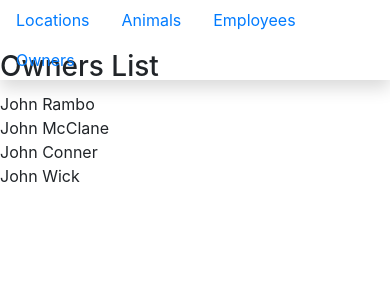
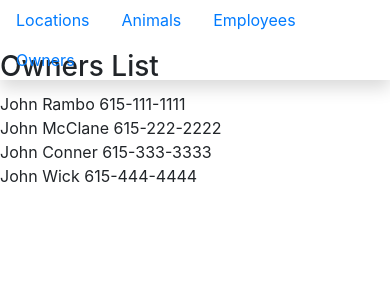
Before and after one commit to wlmathison/kennel, a React (Create React App) app: page /owners in a window 390 px wide. Shown: the top 300 px of the page. Built offline with nearby package versions, Linux system fonts and the light colour scheme.

Commit message:
having phone number display to dom with owner

```diff
--- a/src/components/ApplicationViews.js
+++ b/src/components/ApplicationViews.js
@@ -3,7 +3,7 @@ import React, { Component } from "react"
 import AnimalList from './animal/AnimalList'
 import LocationList from './location/LocationList'
 import EmployeeList from './employee/EmployeeList'
-import OwnersList from "./owners/OwnersList"
+import OwnerList from "./owners/OwnerList"
 
 
 class ApplicationViews extends Component {
@@ -55,7 +55,7 @@ class ApplicationViews extends Component {
                     return <EmployeeList employees={this.state.employees} />
                 }} />
                 <Route path="/owners" render={(props) => {
-                    return <OwnersList owners={this.state.owners} />
+                    return <OwnerList owners={this.state.owners} />
                 }} />
             </React.Fragment>
         )
--- a/src/components/owners/OwnersList.js
+++ b/src/components/owners/OwnerList.js
@@ -1,7 +1,7 @@
 import React, { Component } from 'react'
 
 
-class OwnersList extends Component {
+class OwnerList extends Component {
     render() {
         return (
             <section className="owners content">
@@ -9,7 +9,7 @@ class OwnersList extends Component {
             {
                 this.props.owners.map(owner =>
                     <div key={owner.id}>
-                        {owner.name}
+                        {owner.name} {owner.phoneNumber}
                     </div>
                 )
             }
@@ -18,4 +18,4 @@ class OwnersList extends Component {
     }
 }
 
-export default OwnersList
+export default OwnerList
```
